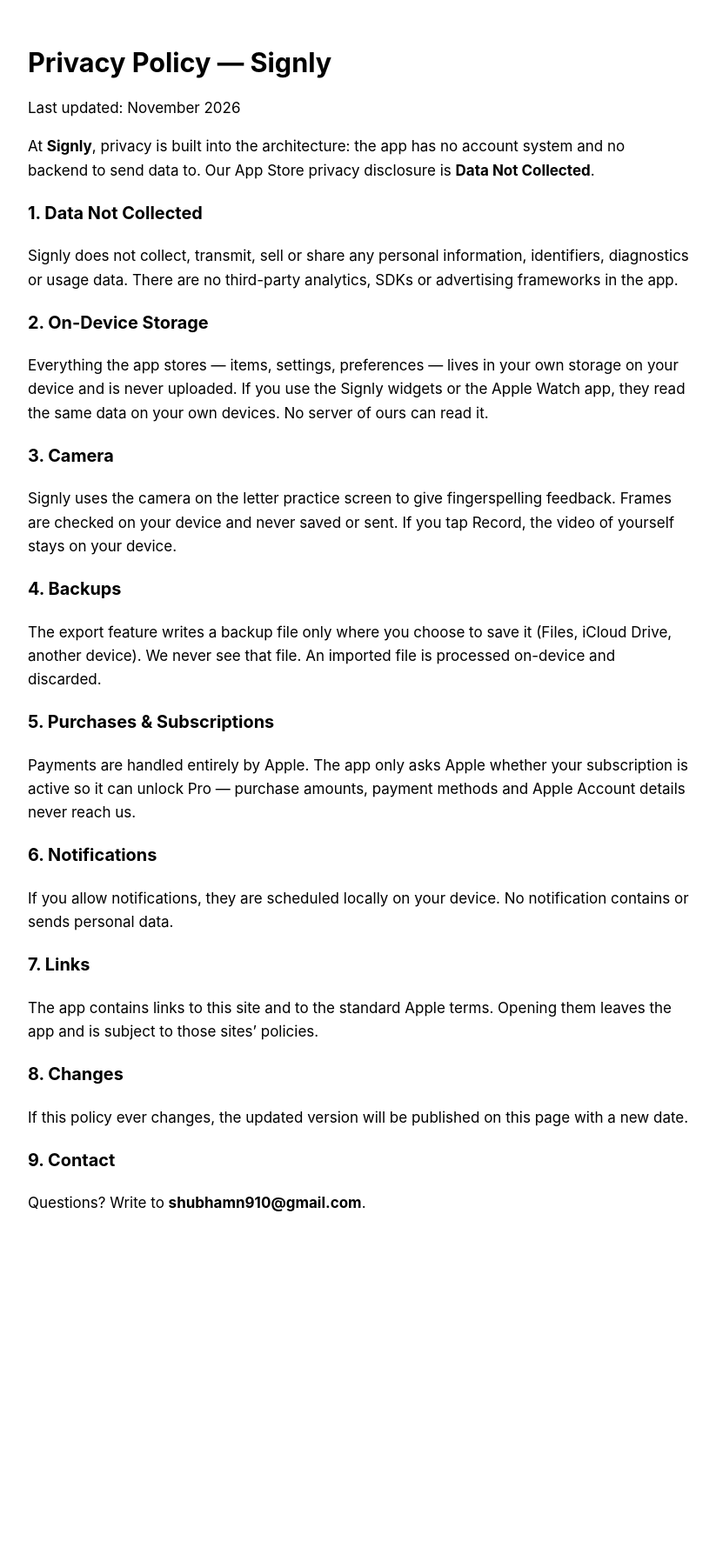
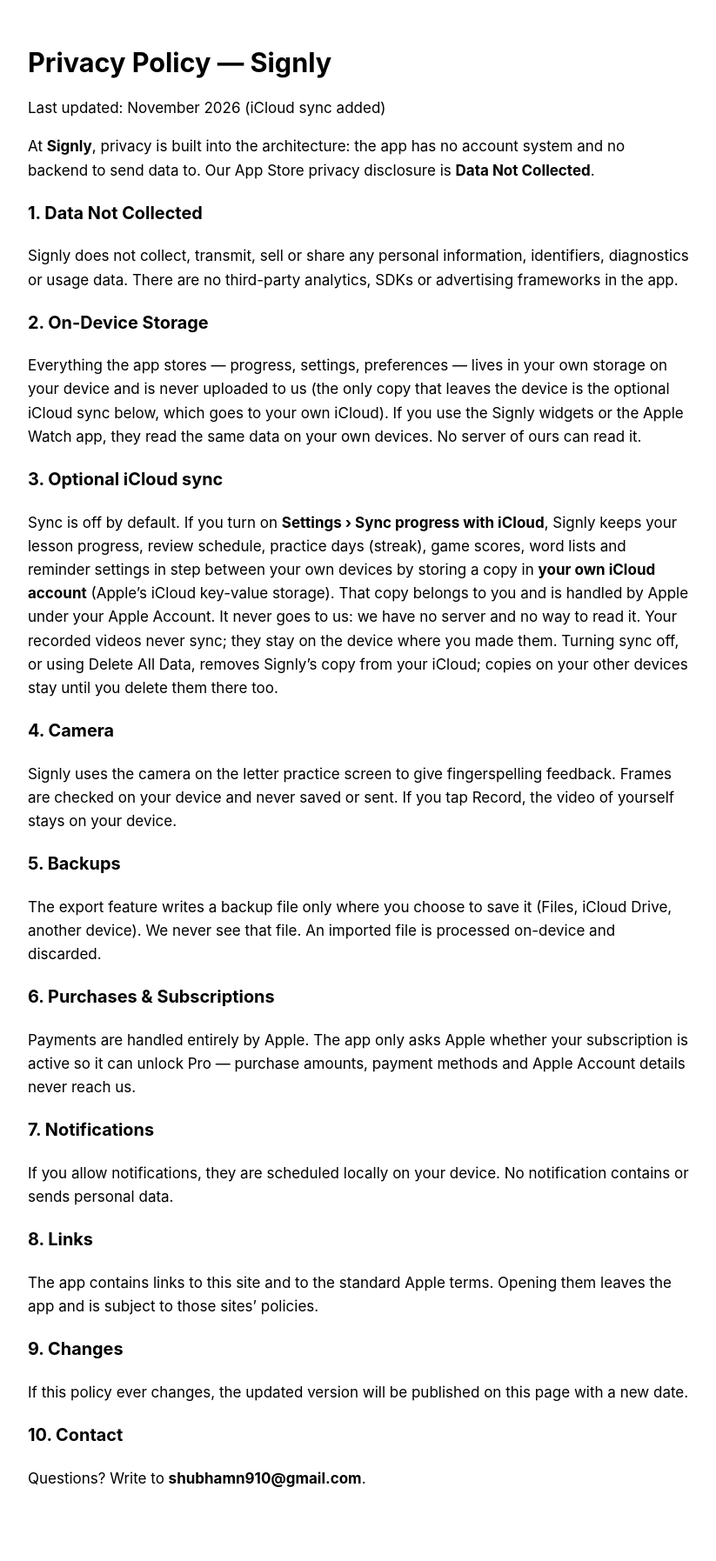
Before and after one commit to negishubham007/apps, a Jekyll site: the page built from signly/privacy/index.md, in a window 1280 px wide. Shown: the whole page at 87% size, without its empty margins (228-1051 px from the left). Built offline with Jekyll 4.4.1, drawn with Linux system fonts in a browser that asks for light colours; before the commit the page ends 1479 px from its top, so only the background shows below that.

Commit message:
Living Dawn and Signly: describe optional iCloud sync

```diff
--- a/signly/privacy/index.md
+++ b/signly/privacy/index.md
@@ -6,7 +6,7 @@ permalink: /signly/privacy/
 
 # Privacy Policy — Signly
 
-Last updated: November 2026
+Last updated: November 2026 (iCloud sync added)
 
 At **Signly**, privacy is built into the architecture: the app has no account system and no backend to send data to. Our App Store privacy disclosure is **Data Not Collected**.
 
@@ -14,25 +14,28 @@ At **Signly**, privacy is built into the architecture: the app has no account sy
 Signly does not collect, transmit, sell or share any personal information, identifiers, diagnostics or usage data. There are no third-party analytics, SDKs or advertising frameworks in the app.
 
 ### 2. On-Device Storage
-Everything the app stores — items, settings, preferences — lives in your own storage on your device and is never uploaded. If you use the Signly widgets or the Apple Watch app, they read the same data on your own devices. No server of ours can read it.
+Everything the app stores — progress, settings, preferences — lives in your own storage on your device and is never uploaded to us (the only copy that leaves the device is the optional iCloud sync below, which goes to your own iCloud). If you use the Signly widgets or the Apple Watch app, they read the same data on your own devices. No server of ours can read it.
 
-### 3. Camera
+### 3. Optional iCloud sync
+Sync is off by default. If you turn on **Settings › Sync progress with iCloud**, Signly keeps your lesson progress, review schedule, practice days (streak), game scores, word lists and reminder settings in step between your own devices by storing a copy in **your own iCloud account** (Apple's iCloud key-value storage). That copy belongs to you and is handled by Apple under your Apple Account. It never goes to us: we have no server and no way to read it. Your recorded videos never sync; they stay on the device where you made them. Turning sync off, or using Delete All Data, removes Signly's copy from your iCloud; copies on your other devices stay until you delete them there too.
+
+### 4. Camera
 Signly uses the camera on the letter practice screen to give fingerspelling feedback. Frames are checked on your device and never saved or sent. If you tap Record, the video of yourself stays on your device.
 
-### 4. Backups
+### 5. Backups
 The export feature writes a backup file only where you choose to save it (Files, iCloud Drive, another device). We never see that file. An imported file is processed on-device and discarded.
 
-### 5. Purchases & Subscriptions
+### 6. Purchases & Subscriptions
 Payments are handled entirely by Apple. The app only asks Apple whether your subscription is active so it can unlock Pro — purchase amounts, payment methods and Apple Account details never reach us.
 
-### 6. Notifications
+### 7. Notifications
 If you allow notifications, they are scheduled locally on your device. No notification contains or sends personal data.
 
-### 7. Links
+### 8. Links
 The app contains links to this site and to the standard Apple terms. Opening them leaves the app and is subject to those sites' policies.
 
-### 8. Changes
+### 9. Changes
 If this policy ever changes, the updated version will be published on this page with a new date.
 
-### 9. Contact
+### 10. Contact
 Questions? Write to **shubhamn910@gmail.com**.
```
Also changed, not shown: livingdawn/index.md (+7 -2 lines), livingdawn/privacy/index.md (+5 -3 lines), signly/index.md (+4 -1 lines).
